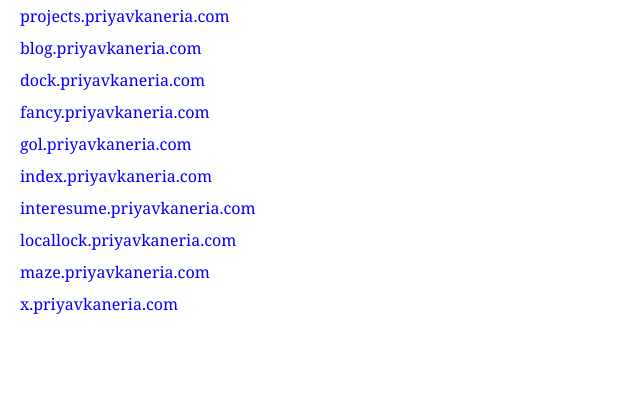
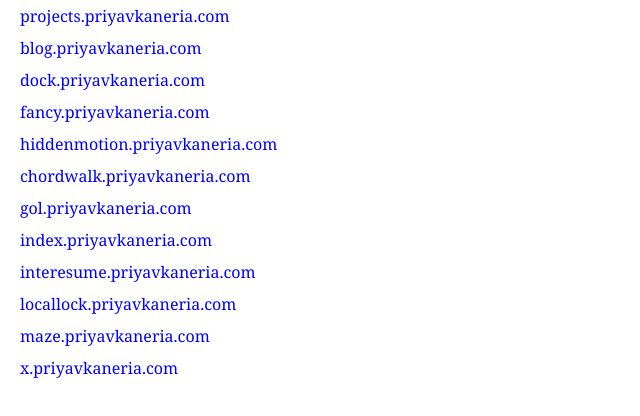
Before and after one commit to PriyavKaneria/domain-index, a plain HTML site: page index.html in a window 1280 px wide. Shown: the part 86-502 px from the top of the page, without its empty margins (0-640 px from the left). Drawn offline with Linux system fonts and the light colour scheme.

Commit message:
Update index.html

```diff
--- a/index.html
+++ b/index.html
@@ -44,6 +44,8 @@
     <li><a href="https://priyavkaneria.com/#blog" target="_self" title="Thoughts. thoughts?">blog.priyavkaneria.com</a></li>
     <li><a href="https://dock.priyavkaneria.com" target="_self" title="Just the dock">dock.priyavkaneria.com</a></li>
     <li><a href="https://fancy.priyavkaneria.com" target="_self" title="good ol' days">fancy.priyavkaneria.com</a></li>
+    <li><a href="https://hiddenmotion.priyavkaneria.com" target="_self" title="see things you never did">hiddenmotion.priyavkaneria.com</a></li>
+    <li><a href="https://chordwalk.priyavkaneria.com" target="_self" title="ever wondered how a stright line moves around a shape and how to simulate that? I did">chordwalk.priyavkaneria.com</a></li>
     <li><a href="https://gol.priyavkaneria.com" target="_self" title="experimenting with the game of my life">gol.priyavkaneria.com</a></li>
     <li><a href="https://index.priyavkaneria.com" target="_self" title="recursion">index.priyavkaneria.com</a></li>
     <li><a href="https://interesume.priyavkaneria.com" target="_self" title="interactive resume">interesume.priyavkaneria.com</a></li>
```
